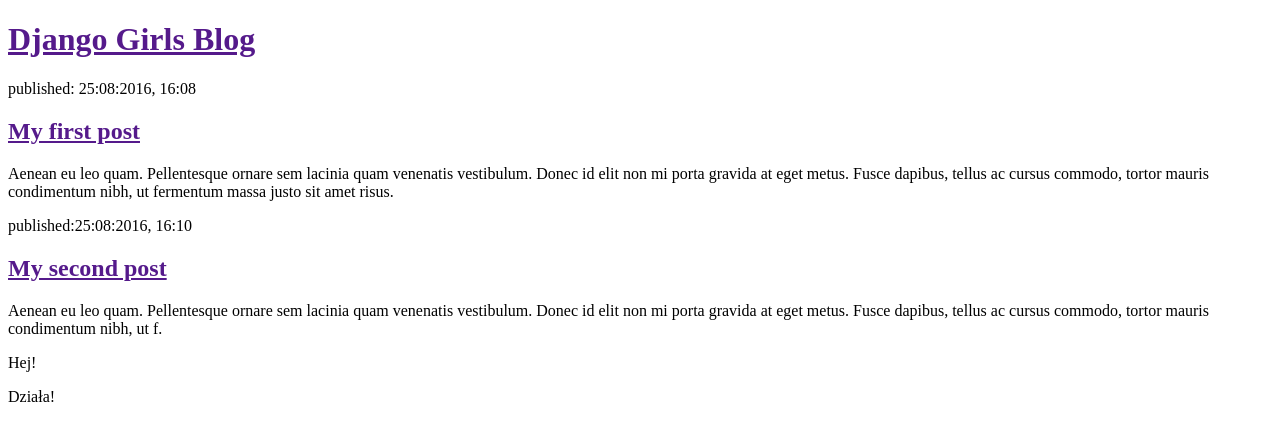
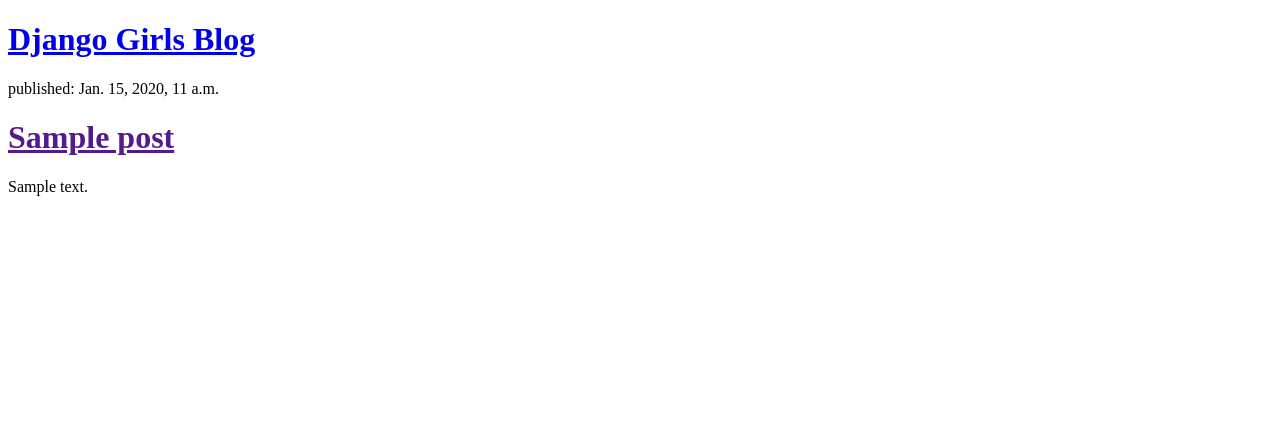
Before and after one commit to MichalOleszczuk/my-first-blog, a Django app: template blog/templates/blog/post_list.html in a window 1280 px wide. Shown: the top 441 px of the page. Run offline with Django 3.2, Linux system fonts and the light colour scheme; the template is opened without the code that fills it: values that come from a table or form of the project are taken from there, others are empty; tables that the repository leaves empty hold one stand-in row (values such as "Sample post").

Commit message:
Modyfikacja szablonu, by pokazywal posty z bazy

```diff
--- a/blog/templates/blog/post_list.html
+++ b/blog/templates/blog/post_list.html
@@ -6,21 +6,15 @@
 </head>
 <body>
 <div>
-    <h1><a href="">Django Girls Blog</a> </h1>
+    <h1><a href="/">Django Girls Blog</a></h1>
 </div>
 
-<div>
-    <p>published: 25:08:2016, 16:08</p>
-    <h2><a href="">My first post</a> </h2>
-    <p>Aenean eu leo quam. Pellentesque ornare sem lacinia quam venenatis vestibulum. Donec id elit non mi porta gravida at eget metus. Fusce dapibus, tellus ac cursus commodo, tortor mauris condimentum nibh, ut fermentum massa justo sit amet risus.</p>
-</div>
-
-<div>
-    <p>published:25:08:2016, 16:10</p>
-    <h2><a href="">My second post</a> </h2>
-    <p>Aenean eu leo quam. Pellentesque ornare sem lacinia quam venenatis vestibulum. Donec id elit non mi porta gravida at eget metus. Fusce dapibus, tellus ac cursus commodo, tortor mauris condimentum nibh, ut f.</p>
-</div>
-<p>Hej!</p>
-<p>Działa!</p>
+{% for post in posts %}
+    <div>
+        <p>published: {{ post.published_date }}</p>
+        <h1><a href="">{{ post.title }}</a></h1>
+        <p>{{ post.text|linebreaksbr }}</p>
+    </div>
+{% endfor %}
 </body>
 </html>
--- a/blog/views.py
+++ b/blog/views.py
@@ -1,4 +1,7 @@
 from django.shortcuts import render
+from .models import Post
+from django.utils import timezone
 
 def post_list(request):
-    return render(request, 'blog/post_list.html', {})
+    posts = Post.objects.filter(published_date__lte=timezone.now()).order_by('published_date')
+    return render(request, 'blog/post_list.html', {'posts': posts})
```
